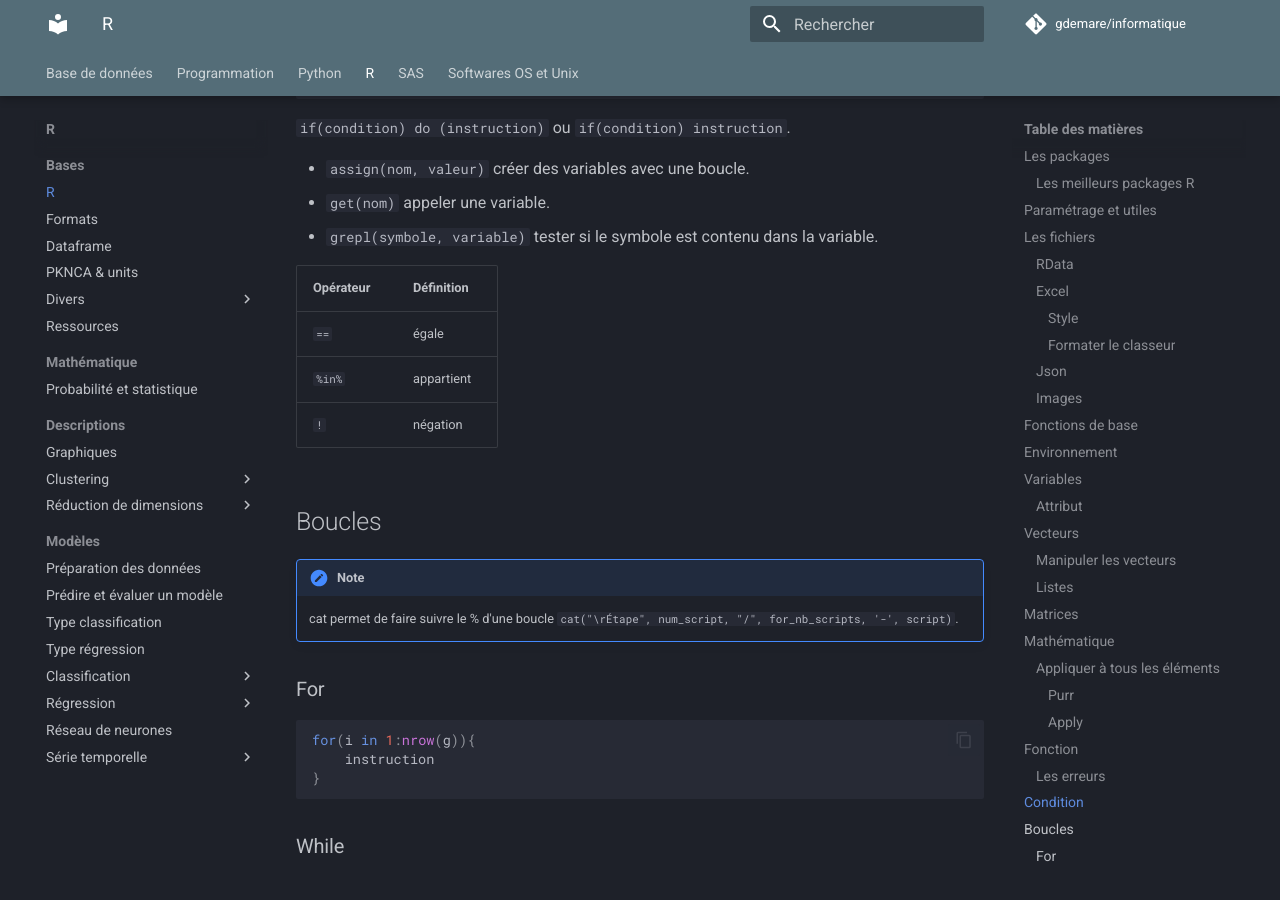
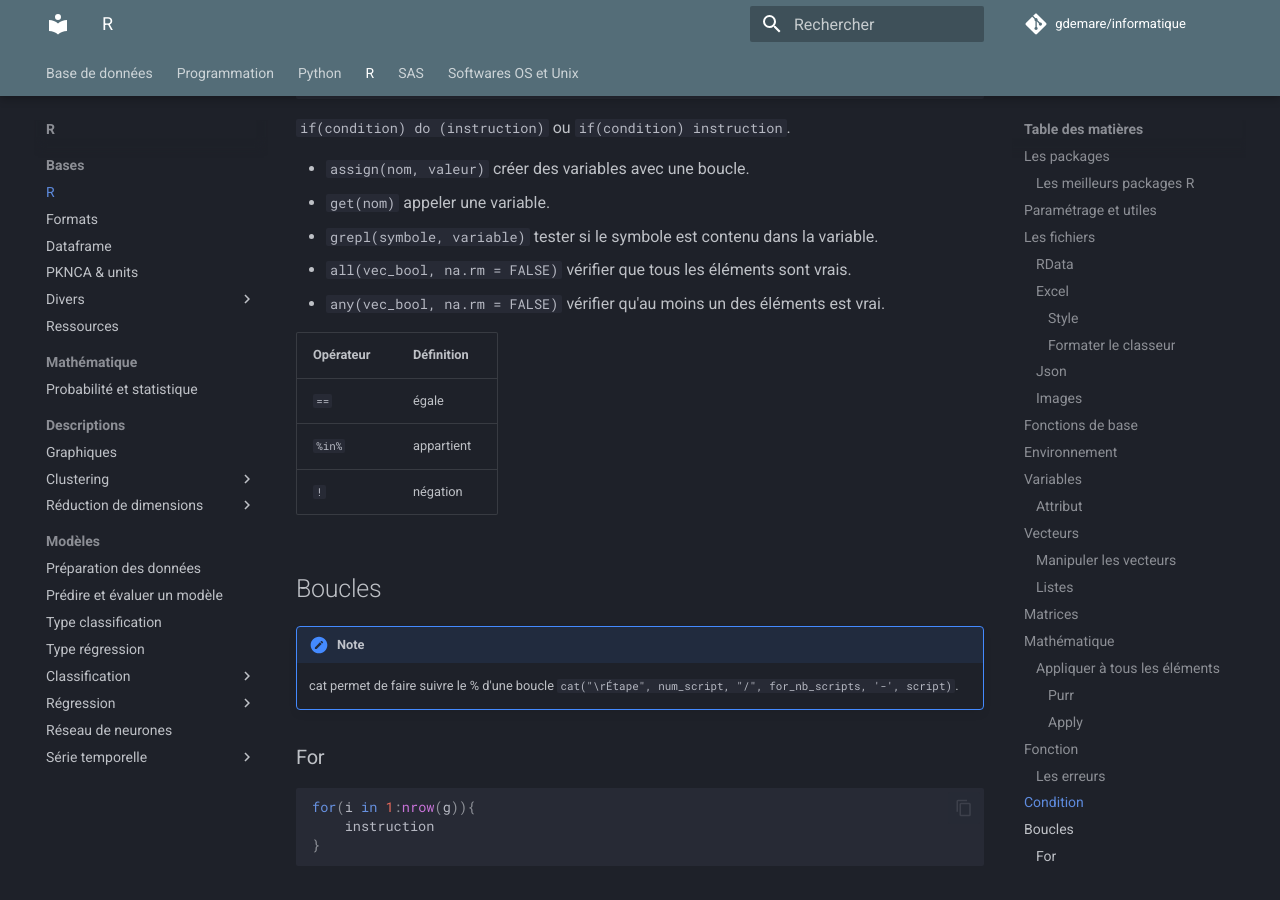
Before and after one commit to gdemare/Informatique, an MkDocs documentation site: the page built from docs/r/r_r.md, in a window 1280 px wide and 900 px high, scrolled down 7753 px. Built offline with MkDocs 1.6.1 and Material for MkDocs 9.7.7, drawn with Linux system fonts in a browser that asks for light colours; comment, search, counter and statistics services are not loaded.

Commit message:
Update r_r.md

```diff
--- a/docs/r/r_r.md
+++ b/docs/r/r_r.md
@@ -268,6 +268,8 @@ if (test_expression1) {
 * `assign(nom, valeur)` créer des variables avec une boucle.
 * `get(nom)` appeler une variable.
 * `grepl(symbole, variable)` tester si le symbole est contenu dans la variable.
+* `all(vec_bool, na.rm = FALSE)` vérifier que tous les éléments sont vrais.
+* `any(vec_bool, na.rm = FALSE)` vérifier qu'au moins un des éléments est vrai.
 
 Opérateur	| Définition
 ------------|-----
```
